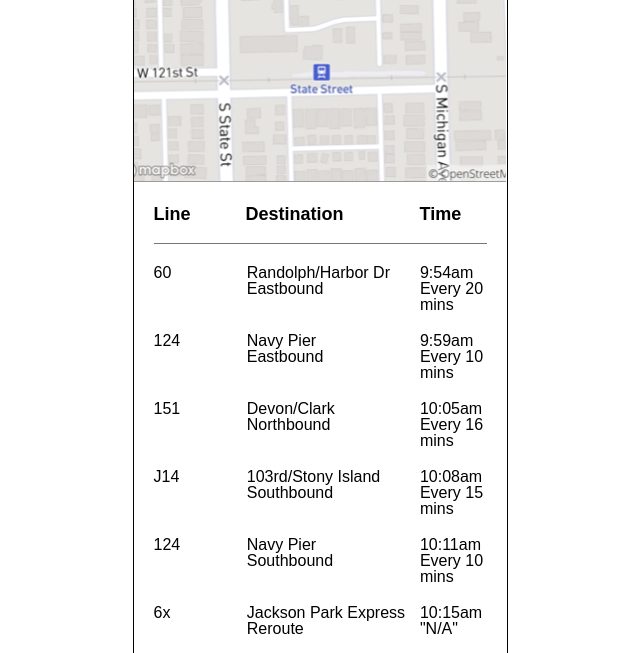
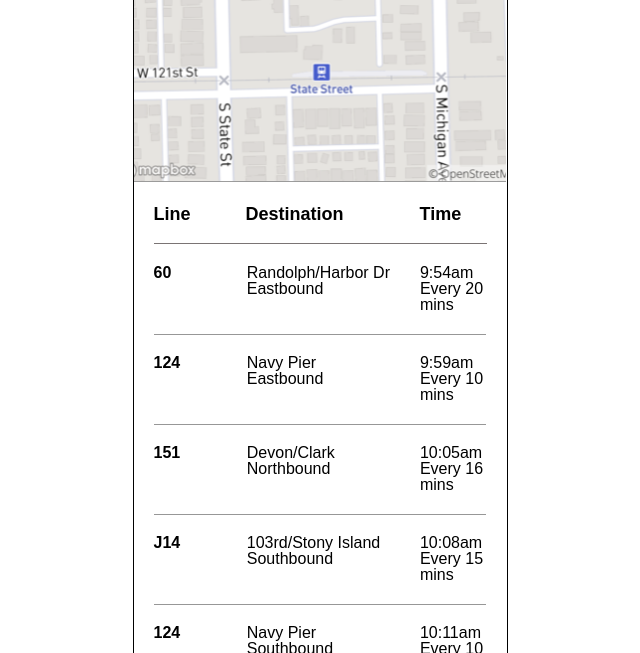
Before and after one commit to csryan418/frontend-challenge, a plain HTML site: page index.html in a window 1280 px wide. Shown: the part 127-780 px from the top of the page, without its empty margins (320-960 px from the left). Drawn offline with Linux system fonts and the light colour scheme.

Commit message:
added lines and font weight

```diff
--- a/css/style.css
+++ b/css/style.css
@@ -66,6 +66,8 @@ li {
 
 li div {
   float: left;
+  border-bottom: 1px solid #979797;
+  height: 90px;
 }
 
 li:after {
@@ -78,6 +80,7 @@ li:after {
   width: 10%;
   text-align: left;
   padding-top: 20px;
+  font-weight: bold;
 }
 
 .destination {
```
